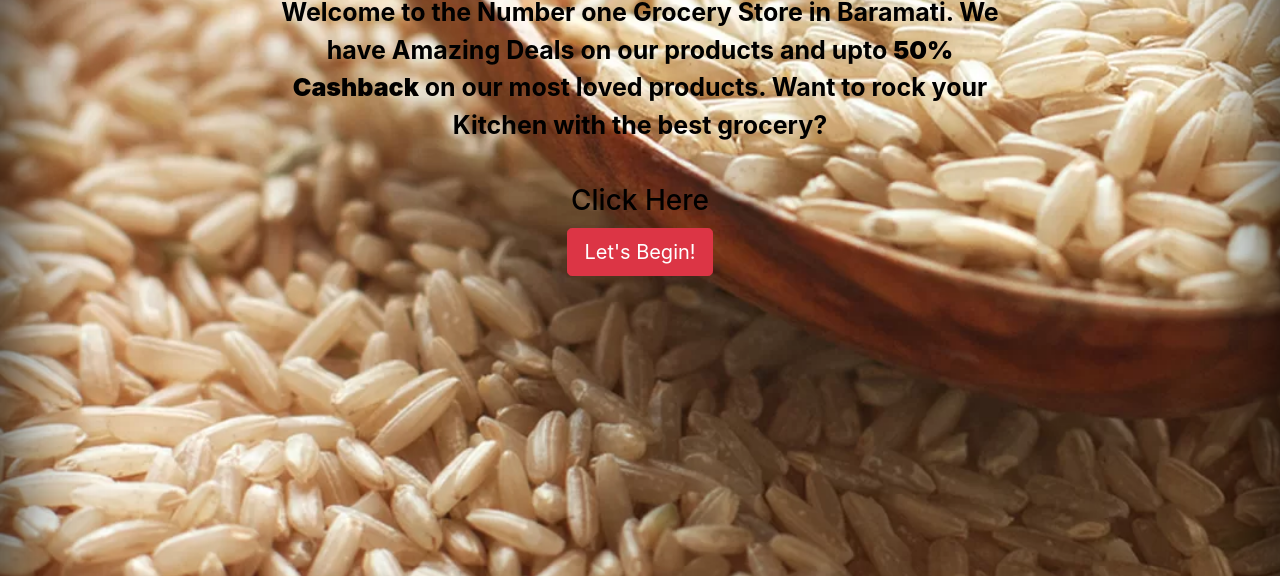
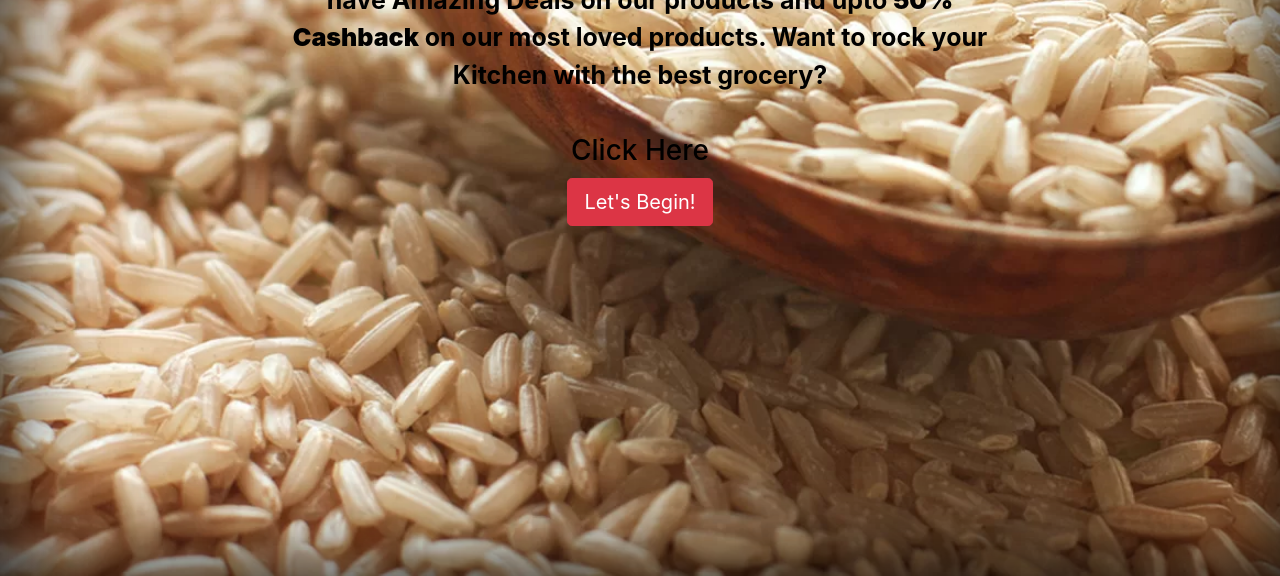
Before and after one commit to Siddhant111/E-commerce, a plain HTML site: page public/index.html in a window 1280 px wide. Shown: the part 524-1100 px from the top of the page. Drawn offline with nearby package versions, Linux system fonts and the light colour scheme; no server answers.

Commit message:
Update start.css

```diff
--- a/public/start.css
+++ b/public/start.css
@@ -24,7 +24,7 @@ html,body,.cover{
 .cover-text{
     text-align: center;
     color:black;
-    margin: 400px auto;
+    margin: 350px auto;
     font-weight: bold;
 }
 .cover-text h1{
```
